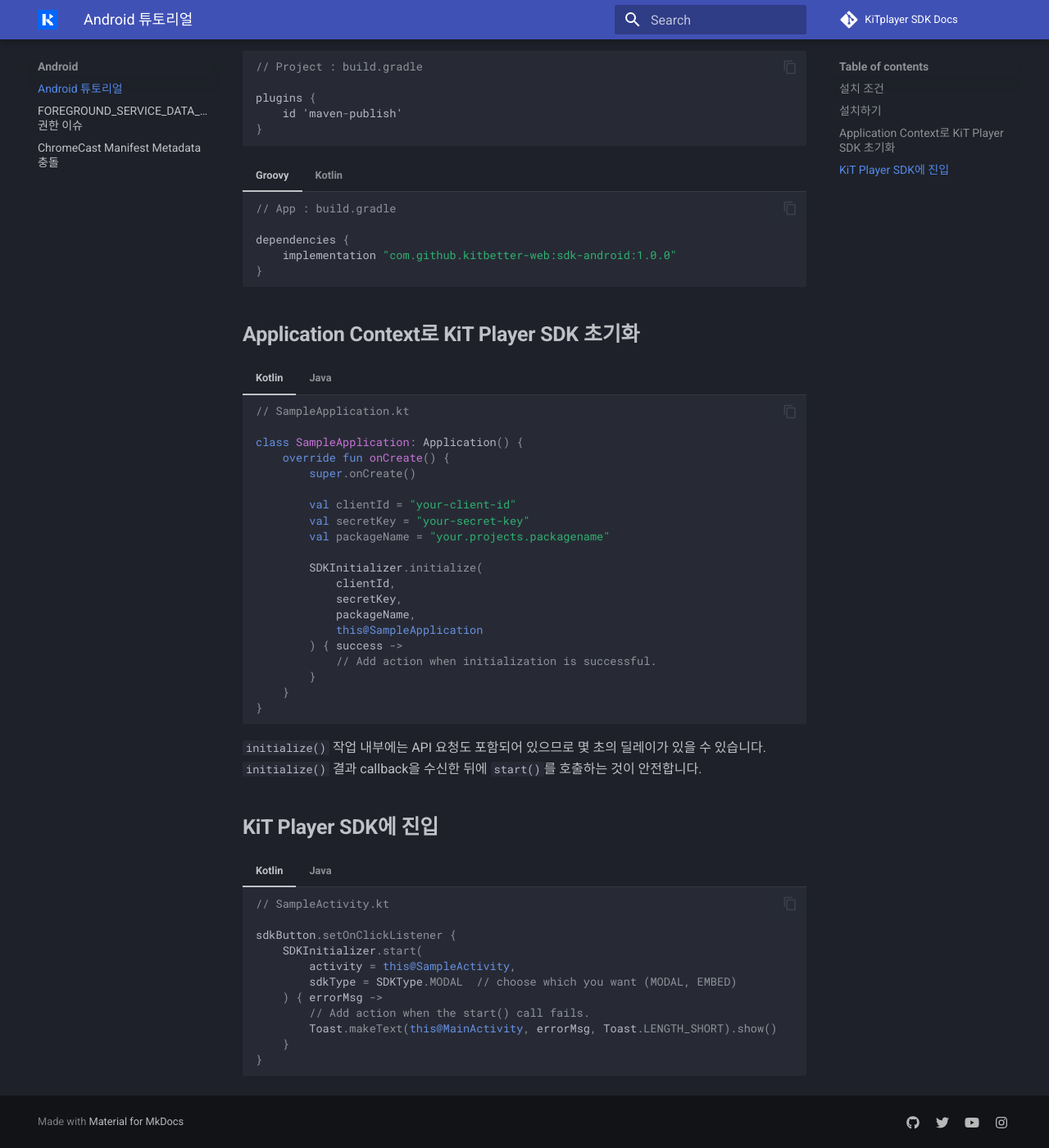
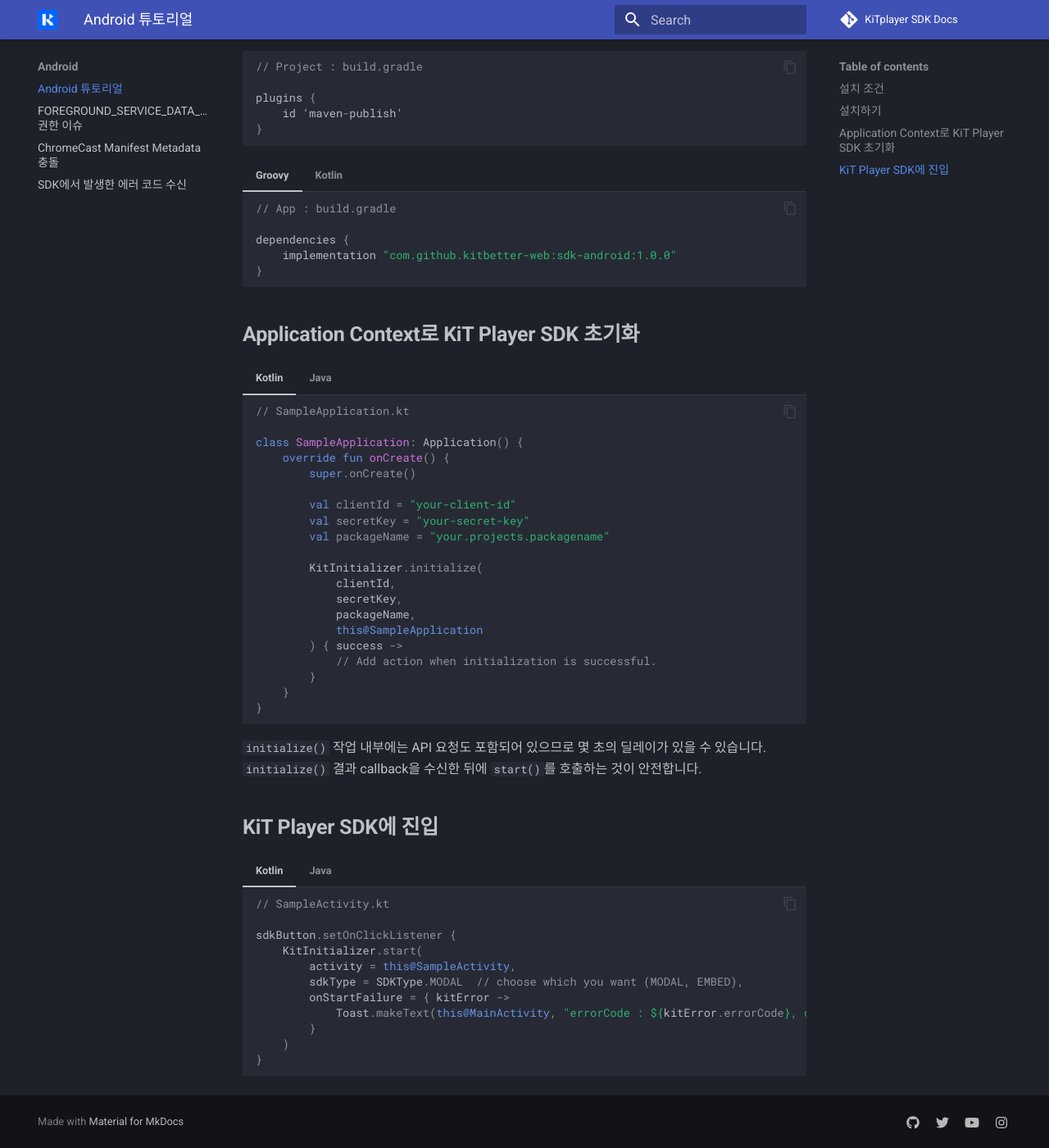
Before and after one commit to kitbetter-web/kit-player-sdk-docs, an MkDocs documentation site: the page built from docs/Android/tutorial.md, in a window 1280 px wide and 1400 px high, scrolled down 795 px. Shown: the whole window at 82% size. Built offline with MkDocs 1.6.1 and Material for MkDocs 9.7.7, drawn with Linux system fonts in a browser that asks for light colours; comment, search, counter and statistics services are not loaded.

Commit message:
에러 코드 관련 안내 추가

````diff
--- a/docs/Android/tutorial.md
+++ b/docs/Android/tutorial.md
@@ -80,7 +80,7 @@
             val secretKey = "your-secret-key"
             val packageName = "your.projects.packagename"
 
-            SDKInitializer.initialize(
+            KitInitializer.initialize(
                 clientId,
                 secretKey,
                 packageName,
@@ -106,7 +106,7 @@
             String secretKey = "your-secret-key";
             String packageName = "your.projects.packagename";
 
-            SDKInitializer.INSTANCE.initialize(
+            KitInitializer.INSTANCE.initialize(
                 clientId, secretKey, packageName, this, new Function1<Boolean, Unit>() {
                     @Override
                     public Unit invoke(Boolean aBoolean) {
@@ -129,13 +129,13 @@
     // SampleActivity.kt
 
     sdkButton.setOnClickListener {
-        SDKInitializer.start(
+        KitInitializer.start(
             activity = this@SampleActivity,
-            sdkType = SDKType.MODAL  // choose which you want (MODAL, EMBED)
-        ) { errorMsg ->
-            // Add action when the start() call fails.
-            Toast.makeText(this@MainActivity, errorMsg, Toast.LENGTH_SHORT).show()
-        }
+            sdkType = SDKType.MODAL  // choose which you want (MODAL, EMBED),
+            onStartFailure = { kitError ->
+                Toast.makeText(this@MainActivity, "errorCode : ${kitError.errorCode}, cause : ${kitError.cause}", Toast.LENGTH_SHORT).show()
+            }
+        )
     }
     ```
 
@@ -147,14 +147,28 @@
     sdkButton.setOnClickListener(new View.OnClickListener() {
         @Override
         public void onClick(View v) {
-            SDKInitializer.INSTANCE.start(this, SDKType.EMBED, new Function1<String, Unit>() {
-                @Override
-                public Unit invoke(String errorMsg) {
-                    // Add action when the start() call fails.
-                    Toast.makeText(SampleActivity.this, errorMsg, Toast.LENGTH_SHORT).show();
-                    return null;
-                }
-            });
+            KitInitializer.INSTANCE.start(
+                this,
+                SDKType.EMBED,
+                new Function1<String, Unit>() {
+                    @Override
+                    public Unit invoke(KitError kitError) {
+                        // Add action when the start() call fails.
+                        Toast.makeText(this,
+                            "errorCode : " + kitError.getErrorCode() + ", cause : " + kitError.getCause(),
+                            Toast.LENGTH_SHORT).show();
+                        return null;
+                    }
+                },
+                new Function1<String, Unit>() {
+                    @Override
+                    public Unit invoke(KitError error) {
+                        // Add action when error received.
+                        Log.d("KiT SDK Error", "errorCode : " + error.getErrorCode() + " cause : " + error.getCause());
+                        return null;
+                    }
+                },
+            );
         }
     })
     ```
--- a/mkdocs.yml
+++ b/mkdocs.yml
@@ -45,3 +45,4 @@
     - Android/tutorial.md
     - Android/foreground_permission.md
     - Android/chromecast.md
+    - Android/error_code.md
````
Also changed, not shown: docs/Android/error_code.md (added, +80 -0 lines).
